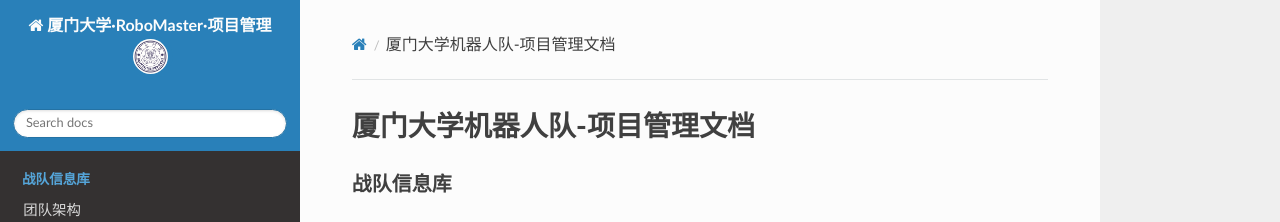
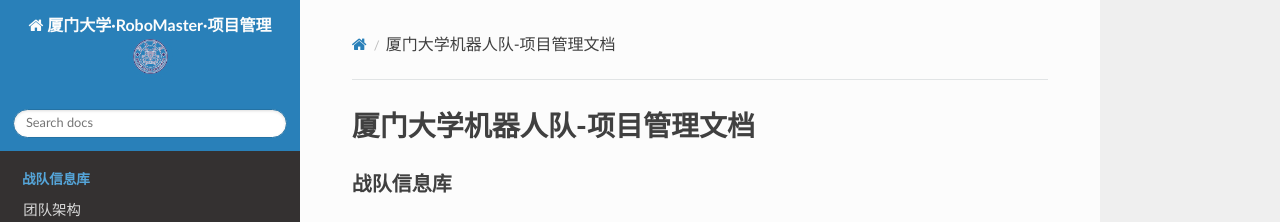
Before and after one commit to ASR-Crash/XMU-RM-Project-Management, an MkDocs documentation site: the page built from docs/README.md, in a window 1280 px wide. Shown: the top 222 px of the page. Built offline with MkDocs 1.6.1, drawn with Linux system fonts in a browser that asks for light colours; nearby versions of some CDN libraries.

Commit message:
2020/10/06 10:55

```diff
--- a/mkdocs.yml
+++ b/mkdocs.yml
@@ -1,4 +1,4 @@
-site_name: 厦门大学·RoboMaster·项目管理<img src='logo/XMU.jpg'>
+site_name: 厦门大学·RoboMaster·项目管理<img src='logo/XMU.png'>
 
 nav:
 - 战队信息库:
```
Also changed, not shown: docs/logo/XMU.jpg (deleted), docs/logo/XMU.png (added).
